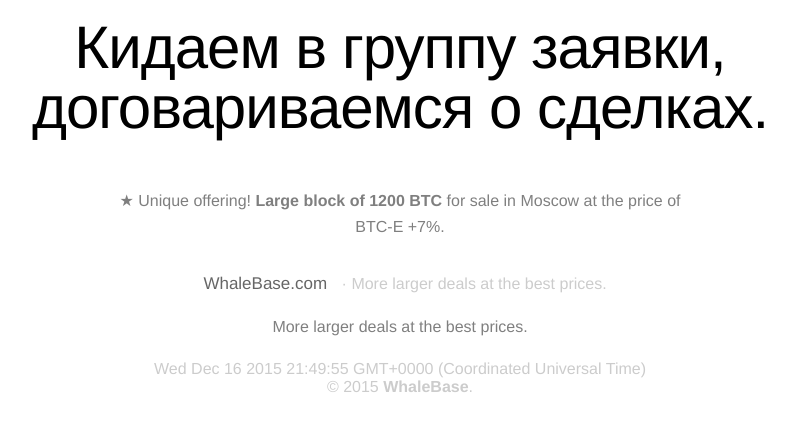
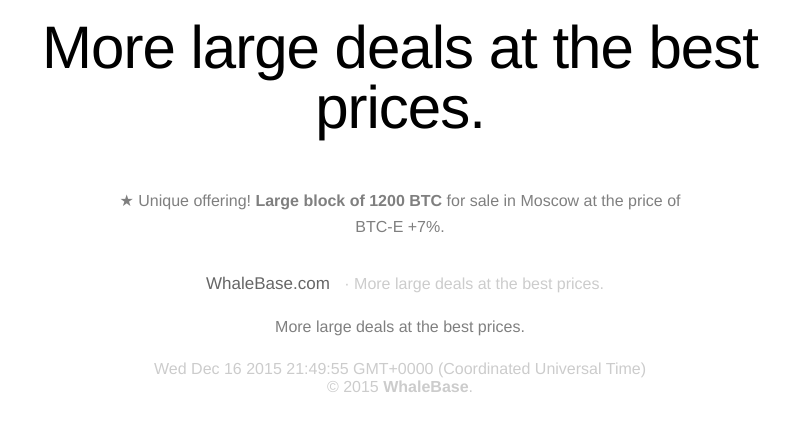
Before and after one commit to whalebase/whalebase.github.io, a plain HTML site: page index.html in a window 1280 px wide. Shown: the part 544-974 px from the top of the page, without its empty margins (240-1035 px from the left). Drawn offline with Linux system fonts and the light colour scheme.

Commit message:
Update index.html

```diff
--- a/index.html
+++ b/index.html
@@ -58,12 +58,12 @@
 <h1><b>WhaleBase (Large deals) Telegram Group</b></h1>
 <a href="https://telegram.me/joinchat/AAkuIwNMaMQNEilcZmLBzg"><img src="http://f.cl.ly/items/3W0v141u3B0V2h2C182r/6Ybu2ZpU.jpg" width="300" height="300"></a><br>
 <a href="https://telegram.me/joinchat/AAkuIwNMaMQNEilcZmLBzg">WhaleBase (Large deals) Telegram Group</a><br>
-<p><h1>Кидаем в группу заявки, договариваемся о сделках.</h1></p>
+<p><h1>More large deals at the best prices.</h1></p>
 <p>&#9733; Unique offering! <b>Large block of 1200 BTC</b> for sale in Moscow at the price of BTC-E +7%.</p>
 
       <div id="suggestions">
-        <a href="http://whalebase.com/">WhaleBase.com</a> &middot; More larger deals at the best prices.
-       <p>More larger deals at the best prices.</b></p>
+        <a href="http://whalebase.com/">WhaleBase.com</a> &middot; More large deals at the best prices.
+       <p>More large deals at the best prices.</b></p>
 
 
 <script type="text/javascript">
```
